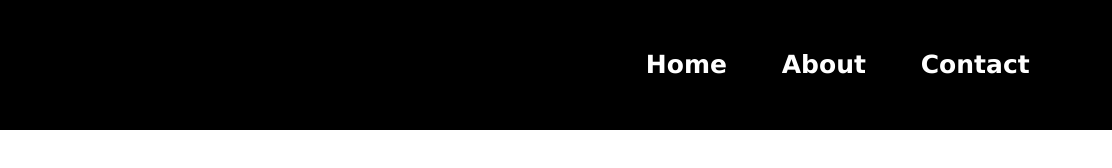
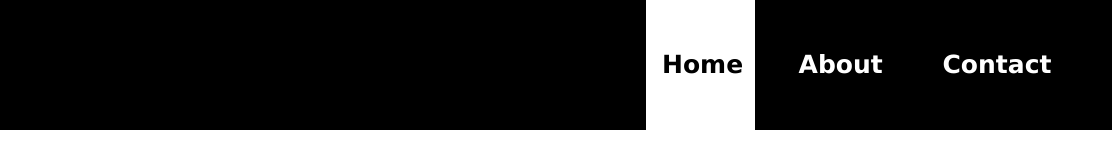
Before and after one commit to MrSherlockyX/maximus_ibmr, a plain HTML site: page indexnew.html in a window 1280 px wide. In both pictures the pointer is over the item "Home". Shown: the full height of the page, 168-1280 px from the left. Drawn offline with Linux system fonts and the light colour scheme.

Commit message:
Navbar Menu
Modificações no NavBar menu.

```diff
--- a/style.css
+++ b/style.css
@@ -84,12 +84,25 @@ ul {
 
 li {
     font-size: 25px;
-    padding-right: 20%;
+    margin-right: 20%;
 }
 
 li a {
     text-decoration: none;
     color: white;
+    padding-top: 100%;
+    padding-bottom: 100%;
+    padding-left: 20%;
+    padding-right: 15%;
+}
+
+li :hover {
+    background-color: white;
+    color: #000;
+    padding-top: 100%;
+    padding-bottom: 100%;
+    padding-left: 20%;
+    padding-right: 15%;
 }
 
 .navbar {
```
Also changed, not shown: indexnew.html (+2 -2 lines).
